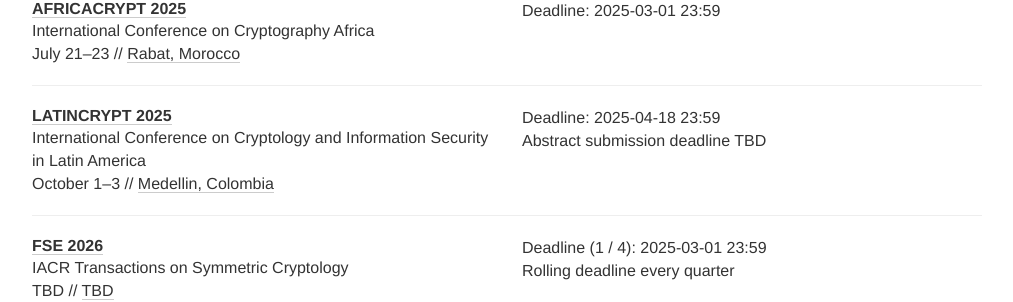
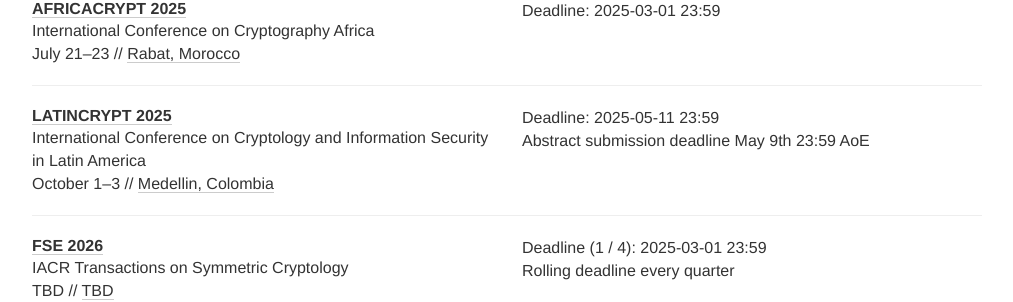
Before and after one commit to sec-deadlines/sec-deadlines.github.io, a Jekyll site: the page built from index.html, in a window 1280 px wide and 900 px high, scrolled down 6461 px. Shown: the part 151-453 px from the top of the window, without its empty margins (133-1146 px from the left). Built offline with Jekyll 4.4.1, drawn with Linux system fonts in a browser that asks for light colours; nearby versions of some CDN libraries; comment, search, counter and statistics services are not loaded.

Commit message:
Updated deadline for Latincrypt 2025

```diff
--- a/_data/conferences.yml
+++ b/_data/conferences.yml
@@ -426,8 +426,8 @@
   year: 2025
   description: International Conference on Cryptology and Information Security in Latin America
   link: https://ciencias.medellin.unal.edu.co/eventos/latincrypt/
-  deadline: ["2025-04-18 23:59"]
-  comment: Abstract submission deadline TBD
+  deadline: ["2025-05-11 23:59"]
+  comment: Abstract submission deadline May 9th 23:59 AoE
   date:  October 1-3
   place: Medellin, Colombia
   tags: [CRYPTO, CONF]
```
